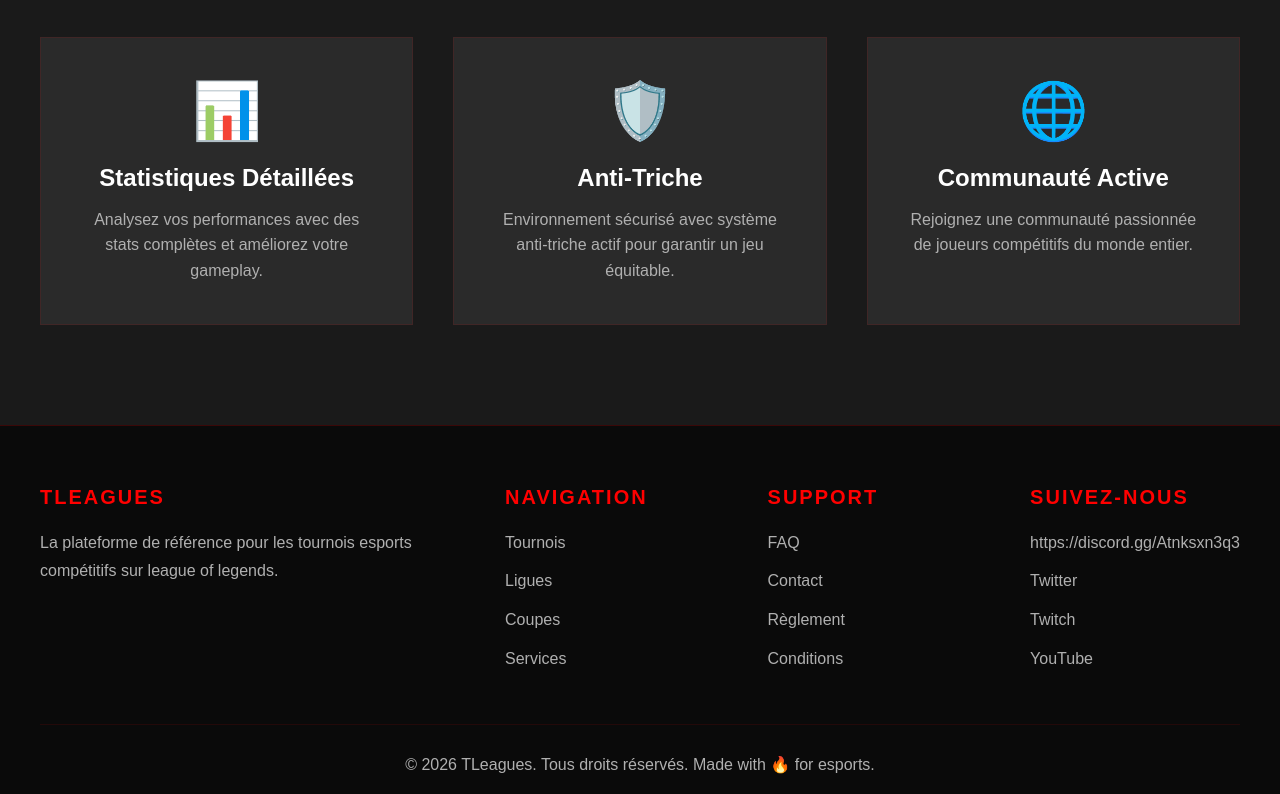
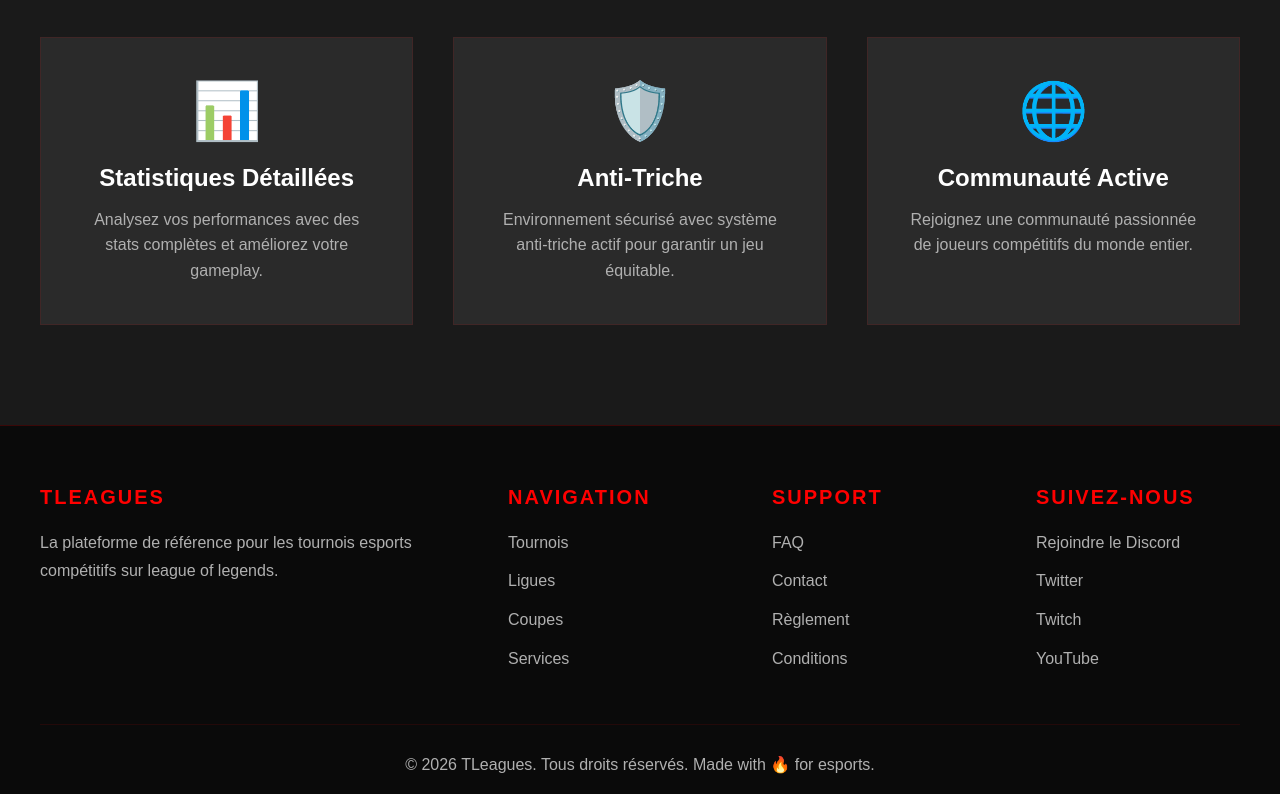
Before and after one commit to qartersan94/TLeagues, a plain HTML site: page index.html in a window 1280 px wide. Shown: the part 2400-3194 px from the top of the page. Drawn offline with Linux system fonts and the light colour scheme.

Commit message:
Update index.html

```diff
--- a/index.html
+++ b/index.html
@@ -690,7 +690,10 @@
 
             <div class="footer-section">
                 <h3>Suivez-nous</h3>
-                <a href="#">https://discord.gg/Atnksxn3q3</a>
+              <a href="https://discord.gg/Atnksxn3q3" target="_blank" rel="noopener noreferrer" class="discord-btn">
+    Rejoindre le Discord
+</a>
+
                 <a href="#">Twitter</a>
                 <a href="#">Twitch</a>
                 <a href="#">YouTube</a>
```
